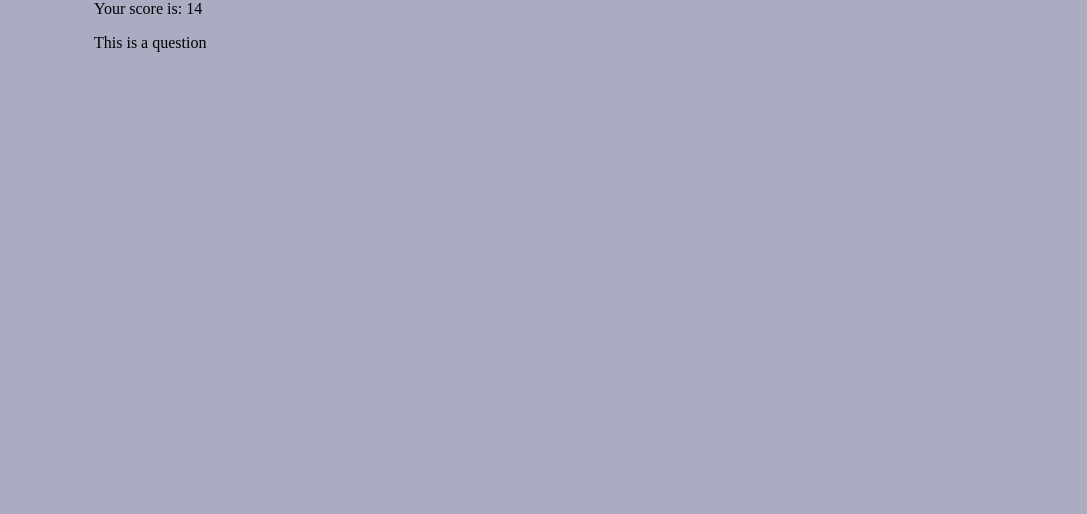
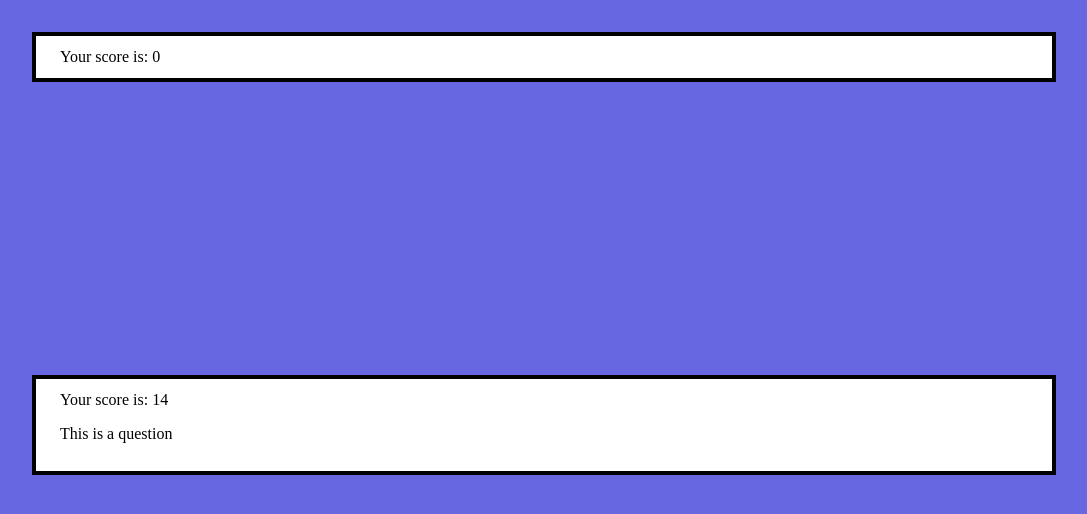
Before and after one commit to Flamesnate/itchyarmpits, a SvelteKit app: page / in a window 1280 px wide. Shown: the top 514 px of the page, without its empty margins (96-1183 px from the left). Built offline with nearby package versions, Linux system fonts and the light colour scheme.

Commit message:
itchyarmpits

```diff
--- a/src/app.html
+++ b/src/app.html
@@ -4,6 +4,7 @@
 		<meta charset="utf-8" />
 		<link rel="icon" href="%sveltekit.assets%/favicon.png" />
 		<meta name="viewport" content="width=device-width" />
+<link rel="stylesheet" href="main.css" />
 		%sveltekit.head%
 	</head>
 	<body data-sveltekit-preload-data="hover">
--- a/src/routes/+layout.svelte
+++ b/src/routes/+layout.svelte
@@ -1,20 +1,45 @@
+<script>
+    import Score from "../components/score.svelte";
+</script>
 <div class="backround">
     <div class="layout">
-            <slot />
-    </div>
-</div>
+        <div class="header">
+            <Score score={0} />
+            </div>
+            <div class="content">
+                <slot />
+                </div>
+                </div>
+            </div>
 
 <style>
     .backround {
+        padding: 32px;
+        display: grid;
         position: absolute;
         inset: 0;
-
-        background-color:  #abacc2;
+        background-color: var(--color-purple)
     }
 
     .layout {
         width: 100%;
-        max-width: 900px;
+        max-width: 1024px;
         margin: 0 auto;
+
+        display: grid;
+        grid-template-rows: auto 1fr;
+        align-items: center;
+    }
+
+    .header,
+    .content {
+        background-color: white;
+        border: 4px solid black;
+        padding: 12px 24px;
+    }
+
+    .header {
+        display: flex;
+        justify-content: space between;
     }
 </style>
```
